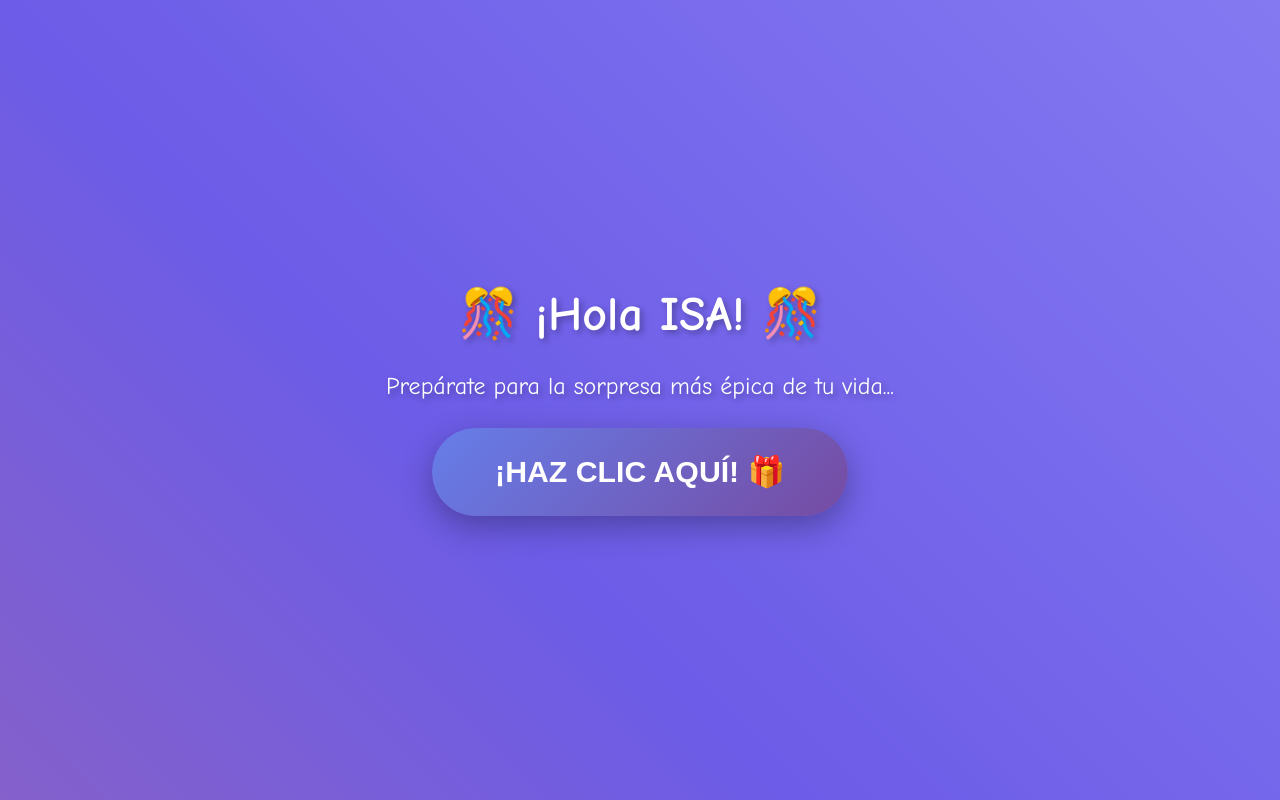
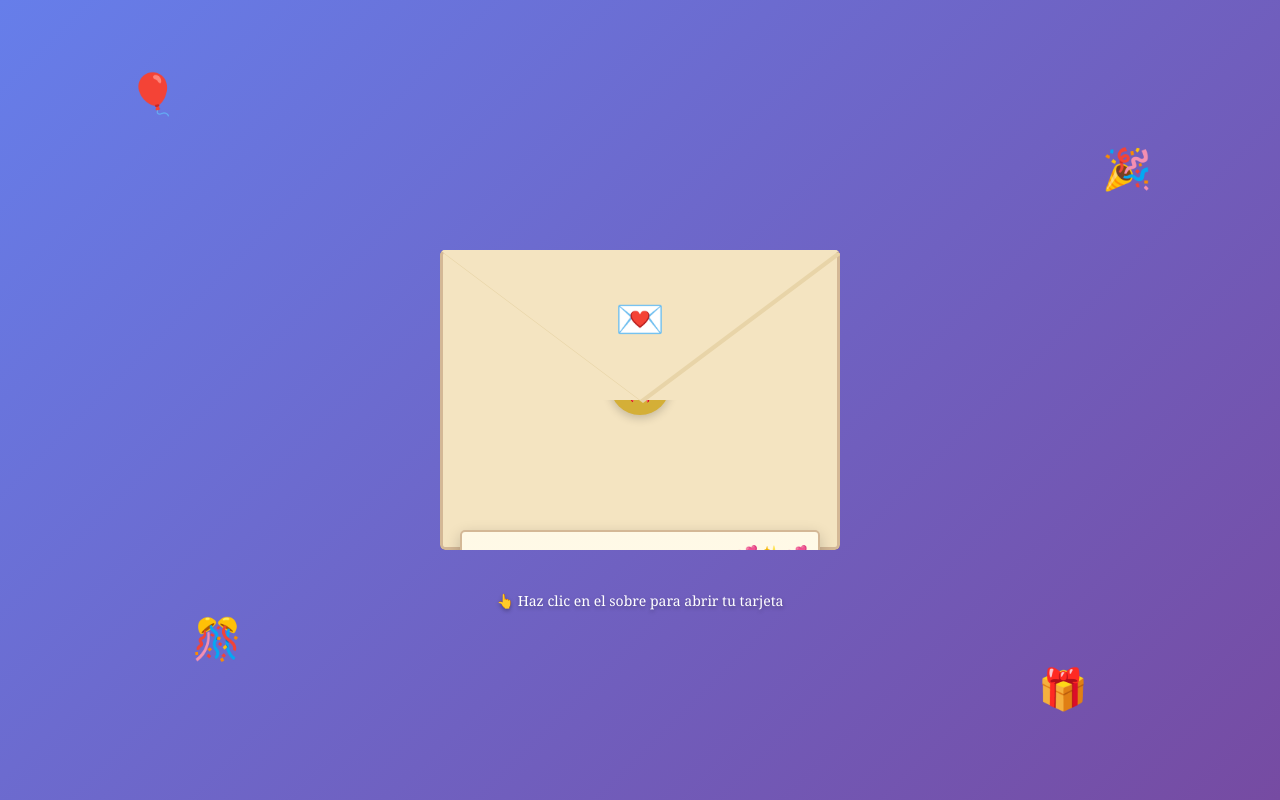
Before and after one commit to Julian22077/hbd, a plain HTML site: page index.html in a window 1280 px wide. Drawn offline with Linux system fonts and the light colour scheme.

Commit message:
cuarto commit

```diff
--- a/index.html
+++ b/index.html
@@ -3,7 +3,7 @@
 <head>
     <meta charset="UTF-8">
     <meta name="viewport" content="width=device-width, initial-scale=1.0">
-    <title>¡Feliz Cumpleaños! 🎂</title>
+    <title>Tarjeta de Cumpleaños</title>
     <style>
         * {
             margin: 0;
@@ -12,356 +12,271 @@
         }
 
         body {
-            font-family: 'Comic Sans MS', cursive, sans-serif;
-            overflow: hidden;
-            background: linear-gradient(45deg, #ff6b9d, #c06c84, #6c5ce7, #a29bfe);
-            background-size: 400% 400%;
-            animation: gradientShift 15s ease infinite;
-            height: 100vh;
+            min-height: 100vh;
             display: flex;
             justify-content: center;
             align-items: center;
-        }
-
-        @keyframes gradientShift {
-            0% { background-position: 0% 50%; }
-            50% { background-position: 100% 50%; }
-            100% { background-position: 0% 50%; }
+            background: linear-gradient(135deg, #667eea 0%, #764ba2 100%);
+            font-family: 'Georgia', serif;
+            overflow: hidden;
         }
 
         .container {
-            text-align: center;
-            z-index: 10;
             position: relative;
+            width: 400px;
+            height: 300px;
+            cursor: pointer;
         }
 
-        .intro {
-            color: white;
-            text-shadow: 3px 3px 6px rgba(0,0,0,0.3);
+        .envelope-wrapper {
+            position: absolute;
+            width: 100%;
+            height: 100%;
+            overflow: hidden;
+            border-radius: 5px;
         }
 
-        .intro h1 {
-            font-size: 3em;
-            margin-bottom: 30px;
-            animation: bounce 2s infinite;
+        .envelope {
+            position: absolute;
+            width: 100%;
+            height: 100%;
+            transition: all 0.8s ease;
         }
 
-        @keyframes bounce {
-            0%, 20%, 50%, 80%, 100% { transform: translateY(0); }
-            40% { transform: translateY(-30px); }
-            60% { transform: translateY(-15px); }
+        .envelope-back {
+            position: absolute;
+            width: 100%;
+            height: 100%;
+            background: #f4e4c1;
+            border: 3px solid #d4b896;
+            border-radius: 5px;
+            box-shadow: 0 10px 30px rgba(0,0,0,0.3);
+            z-index: 1;
         }
 
-        .big-button {
-            background: linear-gradient(135deg, #667eea 0%, #764ba2 100%);
-            color: white;
-            border: none;
-            padding: 25px 60px;
-            font-size: 1.8em;
-            border-radius: 50px;
-            cursor: pointer;
-            box-shadow: 0 10px 30px rgba(0,0,0,0.3);
-            transition: all 0.3s;
-            font-weight: bold;
-            animation: pulse 2s infinite;
+        .envelope-front {
+            position: absolute;
+            width: 100%;
+            height: 50%;
+            background: #f4e4c1;
+            border: 3px solid #d4b896;
+            border-bottom: none;
+            transform-origin: top;
+            transition: transform 0.8s ease;
+            z-index: 5;
+            border-radius: 5px 5px 0 0;
         }
 
-        @keyframes pulse {
-            0% { transform: scale(1); }
-            50% { transform: scale(1.05); }
-            100% { transform: scale(1); }
+        .envelope-front::before {
+            content: '';
+            position: absolute;
+            top: 0;
+            left: 0;
+            width: 0;
+            height: 0;
+            border-left: 200px solid transparent;
+            border-right: 200px solid transparent;
+            border-top: 150px solid #e8d4a8;
+            border-bottom: none;
         }
 
-        .big-button:hover {
-            transform: scale(1.1) rotate(-2deg);
-            box-shadow: 0 15px 40px rgba(0,0,0,0.4);
+        .flap {
+            position: absolute;
+            top: 0;
+            width: 100%;
+            height: 100%;
+            z-index: 6;
         }
 
-        .surprise-content {
-            display: none;
-            color: white;
-            text-shadow: 2px 2px 4px rgba(0,0,0,0.5);
+        .flap::before {
+            content: '';
+            position: absolute;
+            top: 0;
+            left: 0;
+            width: 0;
+            height: 0;
+            border-left: 200px solid transparent;
+            border-right: 200px solid transparent;
+            border-top: 150px solid #f4e4c1;
+            border-bottom: none;
+            transform-origin: top center;
+            transition: transform 0.8s ease;
         }
 
-        .surprise-content h2 {
-            font-size: 4em;
-            margin-bottom: 20px;
-            animation: rotate3d 3s infinite;
+        .flap::after {
+            content: '💌';
+            position: absolute;
+            top: 40px;
+            left: 50%;
+            transform: translateX(-50%);
+            font-size: 40px;
+            transition: opacity 0.3s ease;
         }
 
-        @keyframes rotate3d {
-            0% { transform: perspective(400px) rotateY(0deg); }
-            50% { transform: perspective(400px) rotateY(180deg); }
-            100% { transform: perspective(400px) rotateY(360deg); }
+        .container.opened .flap::after {
+            opacity: 0;
         }
 
-        .funny-text {
-            font-size: 1.5em;
-            margin: 20px 0;
-            padding: 20px;
-            background: rgba(255,255,255,0.2);
-            border-radius: 20px;
-            backdrop-filter: blur(10px);
+        .container.opened .flap::before {
+            transform: rotateX(180deg);
         }
 
-        .age-calculator {
-            font-size: 1.3em;
-            margin: 20px 0;
-            padding: 15px;
-            background: rgba(255,255,255,0.15);
-            border-radius: 15px;
+        .container.opened .envelope-front {
+            transform: rotateX(-180deg);
         }
 
-        .dancing-emoji {
-            font-size: 5em;
-            display: inline-block;
-            animation: dance 1s infinite;
-            margin: 0 10px;
+        .letter {
+            position: absolute;
+            width: 90%;
+            height: 380px;
+            background: linear-gradient(to bottom, #fff9e6 0%, #fffef7 100%);
+            left: 5%;
+            top: 280px;
+            border: 2px solid #d4b896;
+            border-radius: 5px;
+            padding: 30px;
+            box-shadow: 0 5px 15px rgba(0,0,0,0.2);
+            transition: top 0.8s ease 0.3s;
+            z-index: 2;
+            overflow-y: auto;
         }
 
-        @keyframes dance {
-            0%, 100% { transform: rotate(-10deg); }
-            50% { transform: rotate(10deg); }
+        .container.opened .letter {
+            top: -80px;
         }
 
-        .confetti {
-            position: fixed;
-            width: 10px;
-            height: 10px;
-            background: #f0f;
-            position: absolute;
-            animation: confetti-fall 3s linear infinite;
+        .letter h1 {
+            color: #e91e63;
+            font-size: 28px;
+            margin-bottom: 15px;
+            text-align: center;
+            font-weight: bold;
         }
 
-        @keyframes confetti-fall {
-            to {
-                transform: translateY(100vh) rotate(360deg);
-                opacity: 0;
-            }
+        .letter p {
+            color: #333;
+            font-size: 16px;
+            line-height: 1.8;
+            margin-bottom: 15px;
+            text-align: justify;
         }
 
-        .cake {
-            font-size: 8em;
-            animation: cakeSpin 4s ease-in-out infinite;
-            display: inline-block;
-            margin: 20px;
+        .letter .signature {
+            margin-top: 20px;
+            text-align: right;
+            font-style: italic;
+            color: #666;
         }
 
-        @keyframes cakeSpin {
-            0%, 100% { transform: rotate(0deg) scale(1); }
-            25% { transform: rotate(5deg) scale(1.1); }
-            50% { transform: rotate(0deg) scale(1.2); }
-            75% { transform: rotate(-5deg) scale(1.1); }
-        }
-
-        .joke-button {
-            background: linear-gradient(135deg, #f093fb 0%, #f5576c 100%);
-            color: white;
-            border: none;
-            padding: 15px 40px;
-            font-size: 1.2em;
-            border-radius: 30px;
-            cursor: pointer;
-            margin: 20px;
-            transition: all 0.3s;
-            box-shadow: 0 5px 15px rgba(0,0,0,0.3);
-        }
-
-        .joke-button:hover {
-            transform: scale(1.1) rotate(5deg);
+        .decorations {
+            position: absolute;
+            width: 100%;
+            height: 100%;
+            pointer-events: none;
+            z-index: 0;
         }
 
         .balloon {
-            position: fixed;
-            font-size: 3em;
-            animation: float 6s ease-in-out infinite;
-            cursor: pointer;
+            position: absolute;
+            font-size: 40px;
+            animation: float 3s ease-in-out infinite;
         }
 
+        .balloon:nth-child(1) { left: 10%; top: 10%; animation-delay: 0s; }
+        .balloon:nth-child(2) { right: 10%; top: 20%; animation-delay: 0.5s; }
+        .balloon:nth-child(3) { left: 15%; bottom: 15%; animation-delay: 1s; }
+        .balloon:nth-child(4) { right: 15%; bottom: 10%; animation-delay: 1.5s; }
+
         @keyframes float {
-            0%, 100% { transform: translateY(0px) rotate(0deg); }
-            50% { transform: translateY(-50px) rotate(10deg); }
+            0%, 100% { transform: translateY(0px); }
+            50% { transform: translateY(-20px); }
         }
 
-        .hidden {
-            display: none;
+        .instructions {
+            position: absolute;
+            bottom: -60px;
+            width: 100%;
+            text-align: center;
+            color: white;
+            font-size: 14px;
+            opacity: 1;
+            transition: opacity 0.5s ease;
+            text-shadow: 0 2px 4px rgba(0,0,0,0.3);
         }
 
-        .firework {
-            position: fixed;
-            width: 5px;
-            height: 5px;
-            border-radius: 50%;
-            animation: explode 1s ease-out forwards;
+        .container.opened .instructions {
+            opacity: 0;
         }
 
-        @keyframes explode {
-            0% {
-                transform: translate(0, 0);
-                opacity: 1;
+        .hearts {
+            position: absolute;
+            top: 10px;
+            right: 10px;
+            font-size: 20px;
         }
-            100% {
-                transform: translate(var(--x), var(--y));
+
+        .envelope-seal {
+            position: absolute;
+            bottom: 45%;
+            left: 50%;
+            transform: translateX(-50%);
+            width: 60px;
+            height: 60px;
+            background: #d4af37;
+            border-radius: 50%;
+            display: flex;
+            align-items: center;
+            justify-content: center;
+            font-size: 30px;
+            z-index: 4;
+            box-shadow: 0 3px 10px rgba(0,0,0,0.2);
+            transition: opacity 0.3s ease 0.5s;
+        }
+
+        .container.opened .envelope-seal {
             opacity: 0;
-            }
         }
     </style>
 </head>
 <body>
-    <div class="container">
-        <div class="intro" id="intro">
-            <h1>🎊 ¡Hola ISA! 🎊</h1>
-            <p style="font-size: 1.5em; margin-bottom: 30px;">
-                Prepárate para la sorpresa más épica de tu vida...
-            </p>
-            <button class="big-button" onclick="revelarSorpresa()">
-                ¡HAZ CLIC AQUÍ! 🎁
-            </button>
+    <div class="decorations">
+        <div class="balloon">🎈</div>
+        <div class="balloon">🎉</div>
+        <div class="balloon">🎊</div>
+        <div class="balloon">🎁</div>
     </div>
 
-        <div class="surprise-content" id="surprise">
-            <h2>🎉 ¡FELIZ CUMPLEAÑOS! 🎉</h2>
+    <div class="container" id="container">
+        <div class="envelope-wrapper">
+            <div class="envelope">
+                <div class="envelope-back"></div>
 
-            <div class="cake" onclick="explotarPastel()">🎂</div>
-
-            <div class="funny-text">
-                ¡Oficialmente eres <span id="age">un año</span> más sabia!<br>
+                <div class="letter">
+                    <div class="hearts">💕✨💕</div>
+                    <h1>¡Feliz Cumpleaños! 🎂</h1>
+                    <p>Querida amiga,</p>
+                    <p>En este día tan especial quiero desearte todo lo mejor del mundo. Que cada momento de tu vida esté lleno de alegría, amor y felicidad.</p>
+                    <p>Gracias por ser una amiga increíble, por todos los momentos compartidos, las risas y el apoyo incondicional. Eres una persona maravillosa y mereces todo lo mejor que la vida tiene para ofrecer.</p>
+                    <p>Que este nuevo año de vida esté lleno de nuevas aventuras, sueños cumplidos y momentos inolvidables. ¡Que todos tus deseos se hagan realidad!</p>
+                    <p>Celebra este día como te mereces, rodeada de amor y felicidad. ¡Eres especial y te deseo lo mejor siempre!</p>
+                    <div class="signature">Con mucho cariño,<br>Tu amigo/a ❤️</div>
                 </div>
 
-            <div class="age-calculator">
-                Eso son aproximadamente:<br>
-                <span id="days"></span> días de ser increíble ✨<br>
-                <span id="hours"></span> horas de hacer reír a todos <br>
-                <span id="minutes"></span> minutos de ser la mejor amiga 💖
-            </div>
-
-            <div class="dancing-emoji">🎈</div>
-            <div class="dancing-emoji">🎈</div>
-            <div class="dancing-emoji">🎈</div>
-
-            <div class="funny-text">
-                Dato curioso: Has dado <span id="steps"></span> pasos<br>
-            </div>
-
+                <div class="envelope-seal">🎀</div>
+                <div class="envelope-front"></div>
+                <div class="flap"></div>
             </div>
         </div>
 
+        <div class="instructions">👆 Haz clic en el sobre para abrir tu tarjeta</div>
+    </div>
+
     <script>
-        const chistes = [
-            "¿Qué le dice un techo a otro? Techo de menos 😂",
-            "¿Por qué los pájaros no usan Facebook? Porque ya tienen Twitter 🐦",
-            "¿Qué hace una abeja en el gimnasio? ¡Zum-ba! 💪",
-            "¿Cómo se despiden los químicos? Ácido un placer 🧪",
-            "¿Qué le dice un jardinero a otro? Nos vemos cuando podamos 🌱",
-            "¿Cuál es el colmo de un electricista? Que su esposa se llame Luz y sus hijos se llamen Foco y Bombillo ⚡",
-            "¿Por qué el libro de matemáticas está triste? Porque tiene muchos problemas 📚"
-        ];
+        const container = document.getElementById('container');
 
-        function revelarSorpresa() {
-            document.getElementById('intro').style.display = 'none';
-            document.getElementById('surprise').style.display = 'block';
-
-            crearConfeti();
-            crearGlobos();
-            calcularEdad();
-            reproducirSonido();
-        }
-
-        function crearConfeti() {
-            for (let i = 0; i < 100; i++) {
-                setTimeout(() => {
-                    const confetti = document.createElement('div');
-                    confetti.className = 'confetti';
-                    confetti.style.left = Math.random() * 100 + '%';
-                    confetti.style.background = `hsl(${Math.random() * 360}, 100%, 50%)`;
-                    confetti.style.animationDelay = Math.random() * 3 + 's';
-                    document.body.appendChild(confetti);
-
-                    setTimeout(() => confetti.remove(), 3000);
-                }, i * 30);
-            }
-        }
-
-
-        function calcularEdad() {
-            const edad = 16; // Puedes cambiar esto
-            const dias = edad * 365;
-            const horas = dias * 24;
-            const minutos = horas * 60;
-            const pasos = dias * 8000; // promedio de pasos al día
-
-            document.getElementById('age').textContent = edad;
-            document.getElementById('days').textContent = dias.toLocaleString();
-            document.getElementById('hours').textContent = horas.toLocaleString();
-            document.getElementById('minutes').textContent = minutos.toLocaleString();
-            document.getElementById('steps').textContent = pasos.toLocaleString();
-        }
-
-
-        function explotarPastel() {
-            crearFuegosArtificiales(window.innerWidth / 2, window.innerHeight / 2);
-            crearConfeti();
-        }
-
-        function crearFuegosArtificiales(x, y) {
-            const colors = ['#ff0000', '#00ff00', '#0000ff', '#ffff00', '#ff00ff', '#00ffff'];
-            for (let i = 0; i < 30; i++) {
-                const firework = document.createElement('div');
-                firework.className = 'firework';
-                firework.style.left = x + 'px';
-                firework.style.top = y + 'px';
-                firework.style.background = colors[Math.floor(Math.random() * colors.length)];
-
-                const angle = (Math.PI * 2 * i) / 30;
-                const velocity = 50 + Math.random() * 50;
-                firework.style.setProperty('--x', Math.cos(angle) * velocity + 'px');
-                firework.style.setProperty('--y', Math.sin(angle) * velocity + 'px');
-
-                document.body.appendChild(firework);
-                setTimeout(() => firework.remove(), 1000);
-            }
-        }
-
-        function reproducirSonido() {
-            // Crear un tono de celebración simple
-            const audioContext = new (window.AudioContext || window.webkitAudioContext)();
-            const notas = [523.25, 587.33, 659.25, 698.46, 783.99];
-
-            notas.forEach((freq, i) => {
-                setTimeout(() => {
-                    const oscillator = audioContext.createOscillator();
-                    const gainNode = audioContext.createGain();
-
-                    oscillator.connect(gainNode);
-                    gainNode.connect(audioContext.destination);
-
-                    oscillator.frequency.value = freq;
-                    oscillator.type = 'sine';
-
-                    gainNode.gain.setValueAtTime(0.3, audioContext.currentTime);
-                    gainNode.gain.exponentialRampToValueAtTime(0.01, audioContext.currentTime + 0.5);
-
-                    oscillator.start(audioContext.currentTime);
-                    oscillator.stop(audioContext.currentTime + 0.5);
-                }, i * 200);
+        container.addEventListener('click', function() {
+            this.classList.toggle('opened');
         });
-        }
-
-        // Confeti continuo cada 5 segundos
-        setInterval(() => {
-            if (document.getElementById('surprise').style.display === 'block') {
-                for (let i = 0; i < 20; i++) {
-                    setTimeout(() => {
-                        const confetti = document.createElement('div');
-                        confetti.className = 'confetti';
-                        confetti.style.left = Math.random() * 100 + '%';
-                        confetti.style.background = `hsl(${Math.random() * 360}, 100%, 50%)`;
-                        document.body.appendChild(confetti);
-                        setTimeout(() => confetti.remove(), 3000);
-                    }, i * 50);
-                }
-            }
-        }, 5000);
     </script>
 </body>
 </html>
```
Lines whose indentation alone changed are shown as unchanged.
